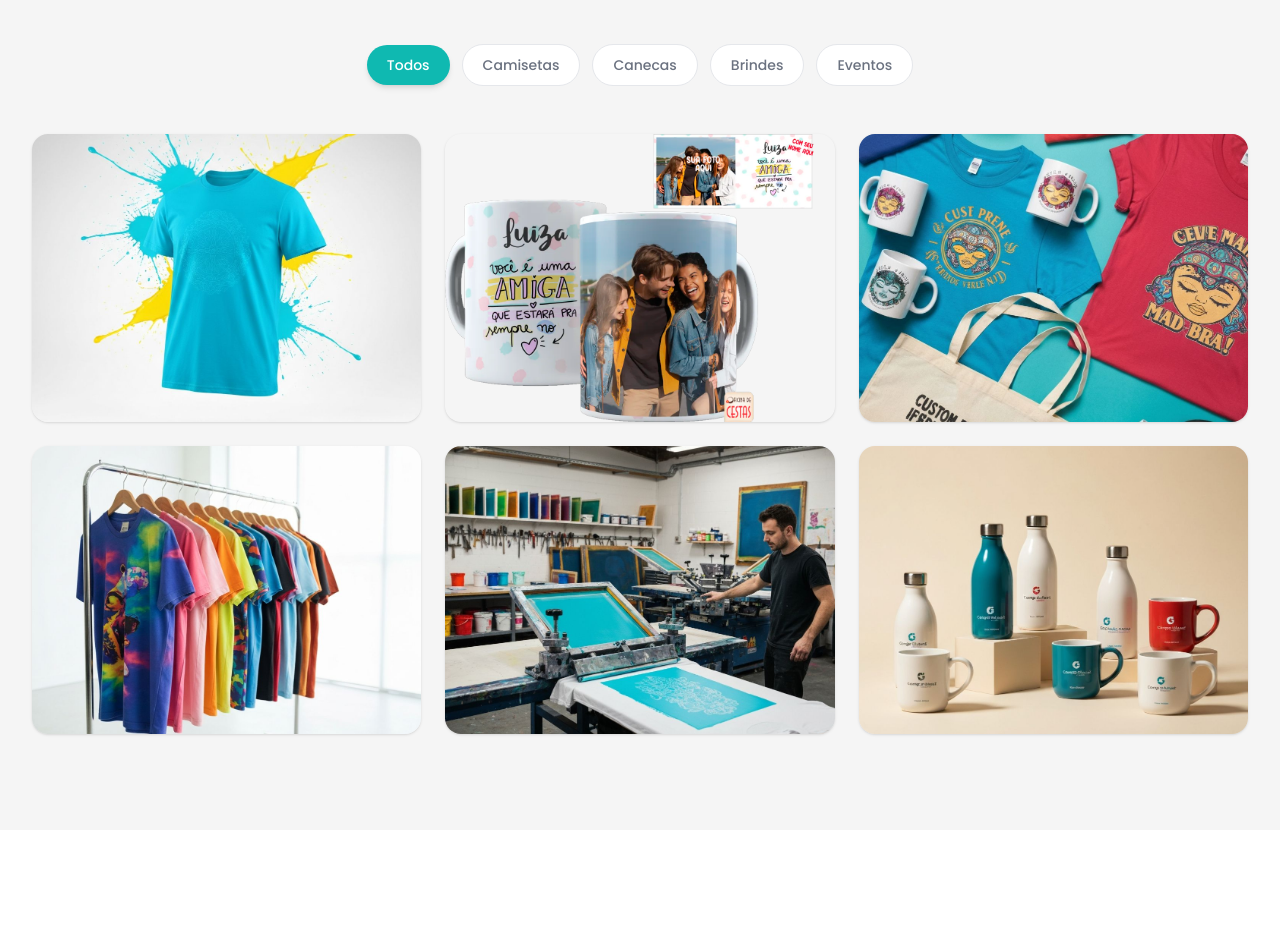
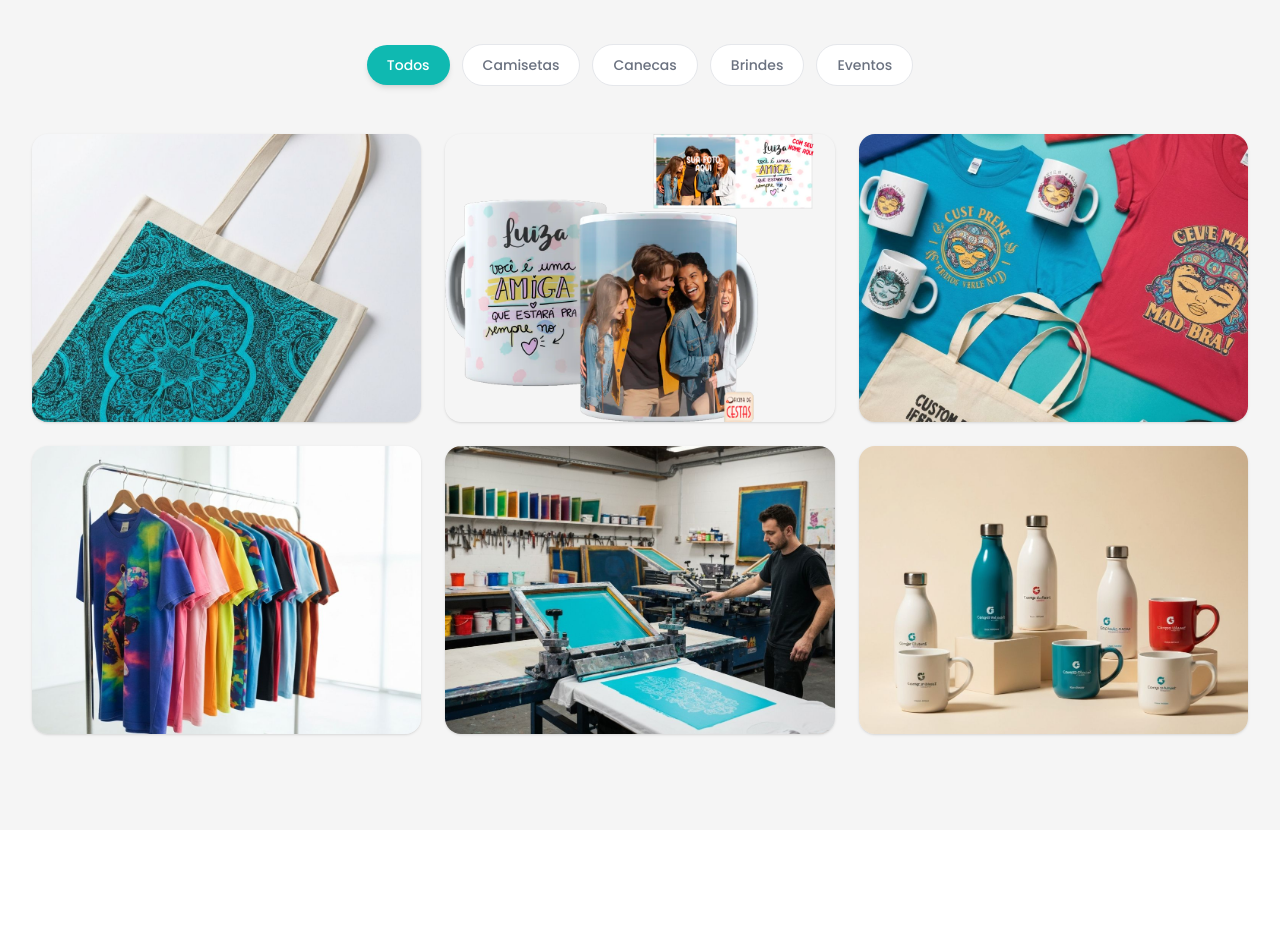
Before and after one commit to P4ulo-3/Estamparia-landpage, a Next.js app: page / in a window 1280 px wide. Shown: the part 3600-4525 px from the top of the page. Built offline with nearby package versions, Linux system fonts and the light colour scheme.

Commit message:
alteracao endereco

```diff
--- a/components/portfolio-section.tsx
+++ b/components/portfolio-section.tsx
@@ -7,7 +7,7 @@ const categories = ["Todos", "Camisetas", "Canecas", "Brindes", "Eventos"]
 
 const portfolioItems = [
   {
-    image: "/images/hero-tshirt.jpg",
+    image: "/images/eco-bag.jpg",
     title: "Camisetas Corporativas",
     category: "Camisetas",
     tech: "Sublimação",
```
